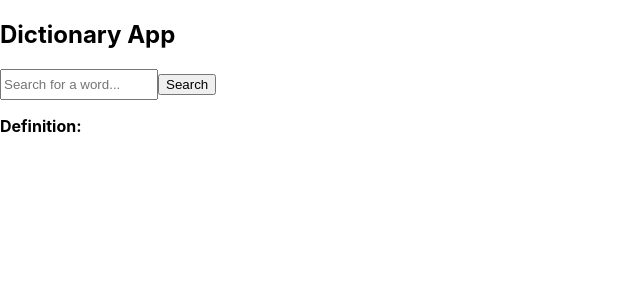
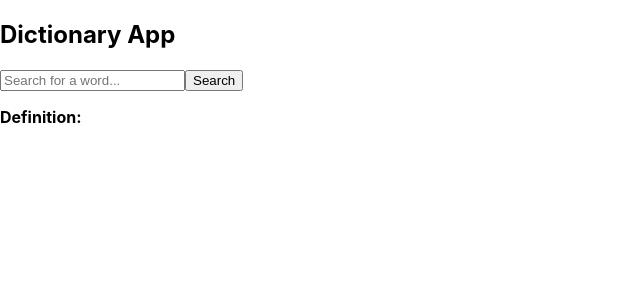
Before and after one commit to Mrinal199/xdictinory, a React (Create React App) app: page / in a window 1280 px wide. Shown: the top 300 px of the page, without its empty margins (0-640 px from the left). Built offline with nearby package versions, Linux system fonts and the light colour scheme.

Commit message:
first commit4567

```diff
--- a/src/App.js
+++ b/src/App.js
@@ -28,13 +28,10 @@ const App = () => {
           id="search"
           type="text"
           placeholder='Search for a word...'
-          style={{ width: '150px', height: '25px' }}
           value={searchTerm}
           onChange={(e) => setSearchTerm(e.target.value)}
         />
-        <button onClick={handleSearch}>Search</button>
-      </div>
-      <div>
+        <button onClick={handleSearch}>Search</button><br></br>
         <p id="definitionTitle"><strong>Definition:</strong></p>
         <p>{definition}</p>
       </div>
```
